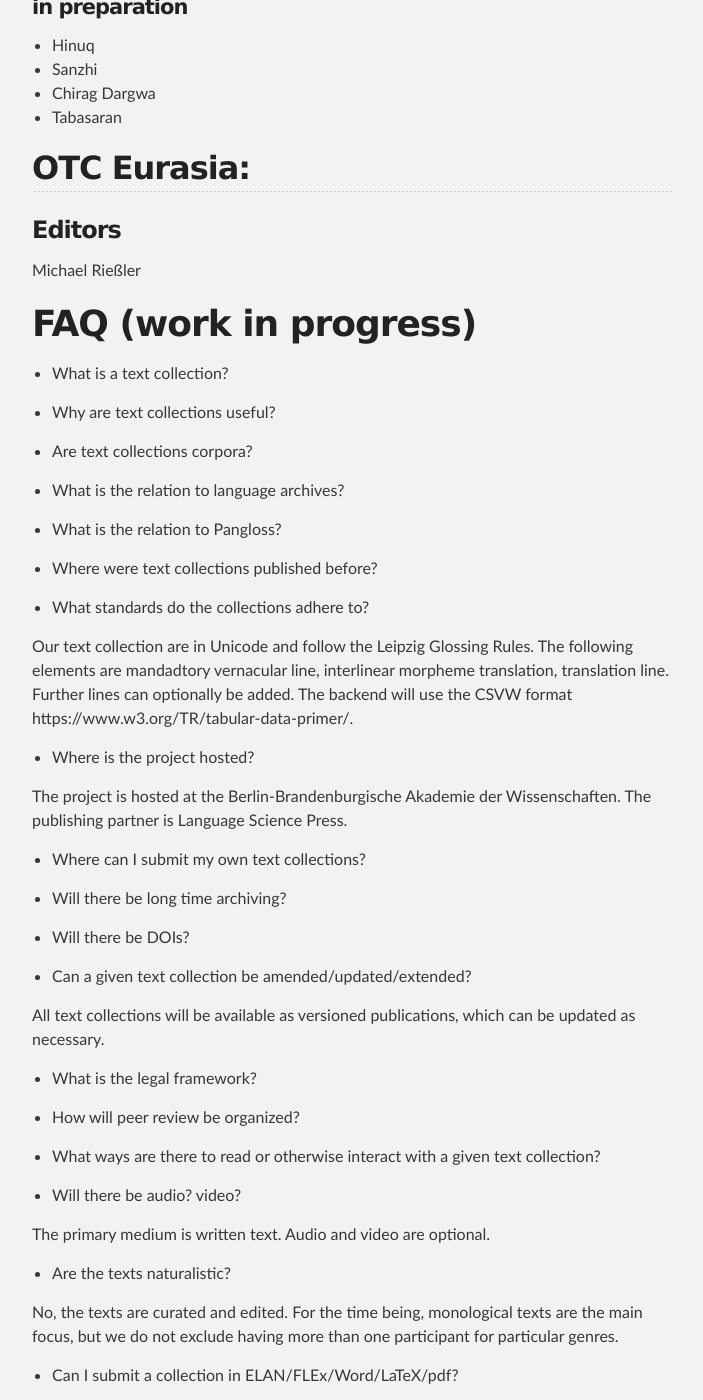
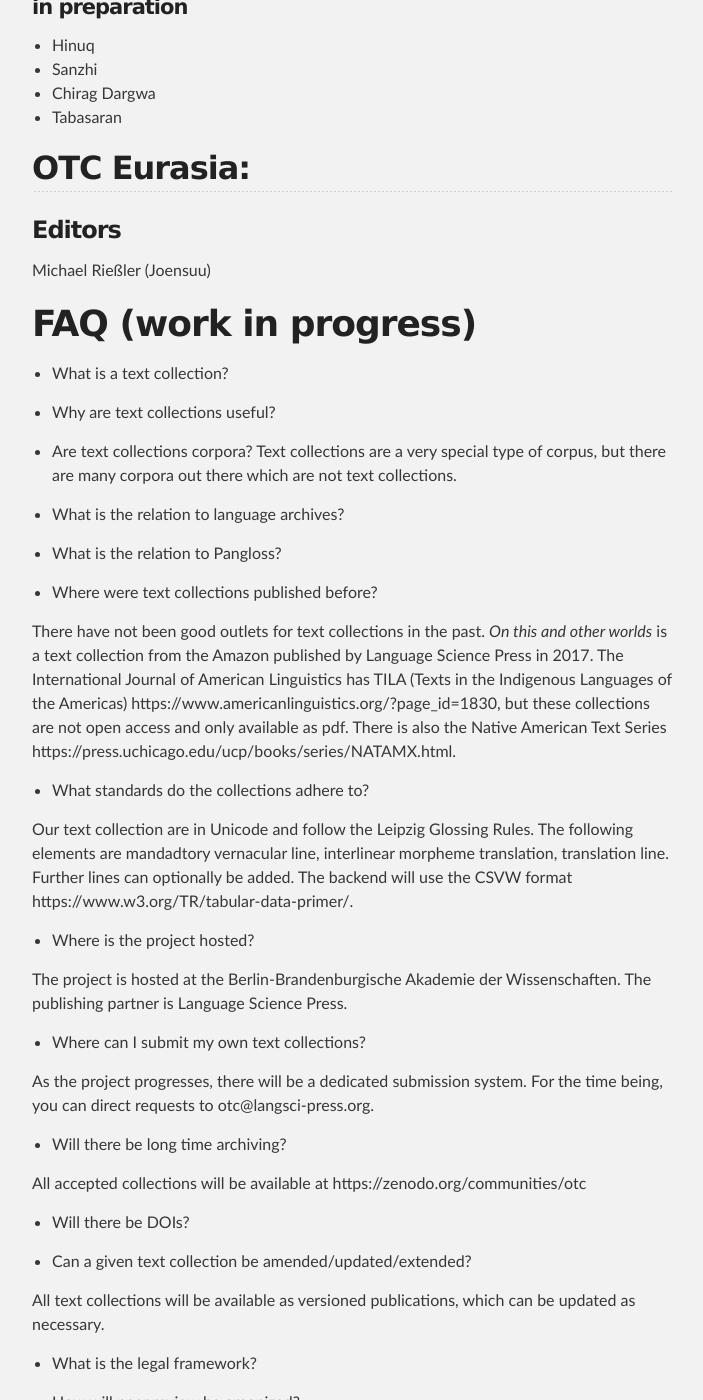
Before and after one commit to OpenTextCollections/opentextcollections.github.io, a Jekyll site: the page built from index.md, in a window 1280 px wide and 1400 px high, scrolled down 2281 px. Shown: the whole window, without its empty margins (288-991 px from the left). Built offline with Jekyll 4.4.1, drawn with Linux system fonts in a browser that asks for light colours; our own code applies the rules of GitHub Pages for plain Markdown files; part of the change alters nothing that is shown; some of the changed text lies outside the part shown.

```diff
--- a/index.md
+++ b/index.md
@@ -15,13 +15,13 @@ We will produce at least 10 text collections during the funding period, but hope
 The project is funded by the DFG from 2023-2025 and will thereafter be funded by a consortium of research institutions similar to Language Science Press
 
 # Project team
-Mandana Seyfeddinipur, Sebastian Nordhoff, Christian Döhler
+Sebastian Nordhoff, Christian Döhler, Mandana Seyfeddinipur
 
 # Regional Boards
 
 ## OTC Oceania
 ### Editors
-Christian Döhler, Kilu von Prince
+Christian Döhler, Kilu von Prince (Düsseldorf)
 
 ### Collections
 
@@ -36,11 +36,11 @@ Christian Döhler, Kilu von Prince
 
 ## OTC Africa
 ### Editors
- Alena Witzlack-Makarevich, Jeff Good
+ Alena Witzlack-Makarevich (Jerusalem), Jeff Good (Buffalo)
 
 ## OTC South America
 ### Editors
-Matt Coler
+Matt Coler (Groningen)
 
 
 ### Collections
@@ -56,7 +56,7 @@ Matt Coler
 
 ## OTC Caucasus
 ### Editors
- Diana Forker
+ Diana Forker (Jena)
 
 ### Collections
 
@@ -71,7 +71,7 @@ Matt Coler
 
 ## OTC Eurasia:
 ### Editors
- Michael Rießler
+ Michael Rießler (Joensuu)
 
 # FAQ (work in progress)
 
@@ -80,12 +80,15 @@ Matt Coler
 - Why are text collections useful?
 
 - Are text collections corpora?
+Text collections are a very special type of corpus, but there are many corpora out there which are not text collections.
 
 - What is the relation to language archives?
 
 - What is the relation to Pangloss?
 
 - Where were text collections published before?
+
+There have not been good outlets for text collections in the past. *On this and other worlds* is a text collection from the Amazon published by Language Science Press in 2017. The International Journal of American Linguistics has TILA (Texts in the Indigenous Languages of the Americas) https://www.americanlinguistics.org/?page_id=1830, but these collections are not open access and only available as pdf. There is also the Native American Text Series https://press.uchicago.edu/ucp/books/series/NATAMX.html.
 
 - What standards do the collections adhere to?
 
@@ -97,7 +100,11 @@ The project is hosted at the Berlin-Brandenburgische Akademie der Wissenschaften
 
 - Where can I submit my own text collections?
 
+As the project progresses, there will be a dedicated submission system. For the time being, you can direct requests to otc@langsci-press.org.
+
 - Will there be long time archiving?
+
+All accepted collections will be available at https://zenodo.org/communities/otc
 
 - Will there be DOIs?
 
```
